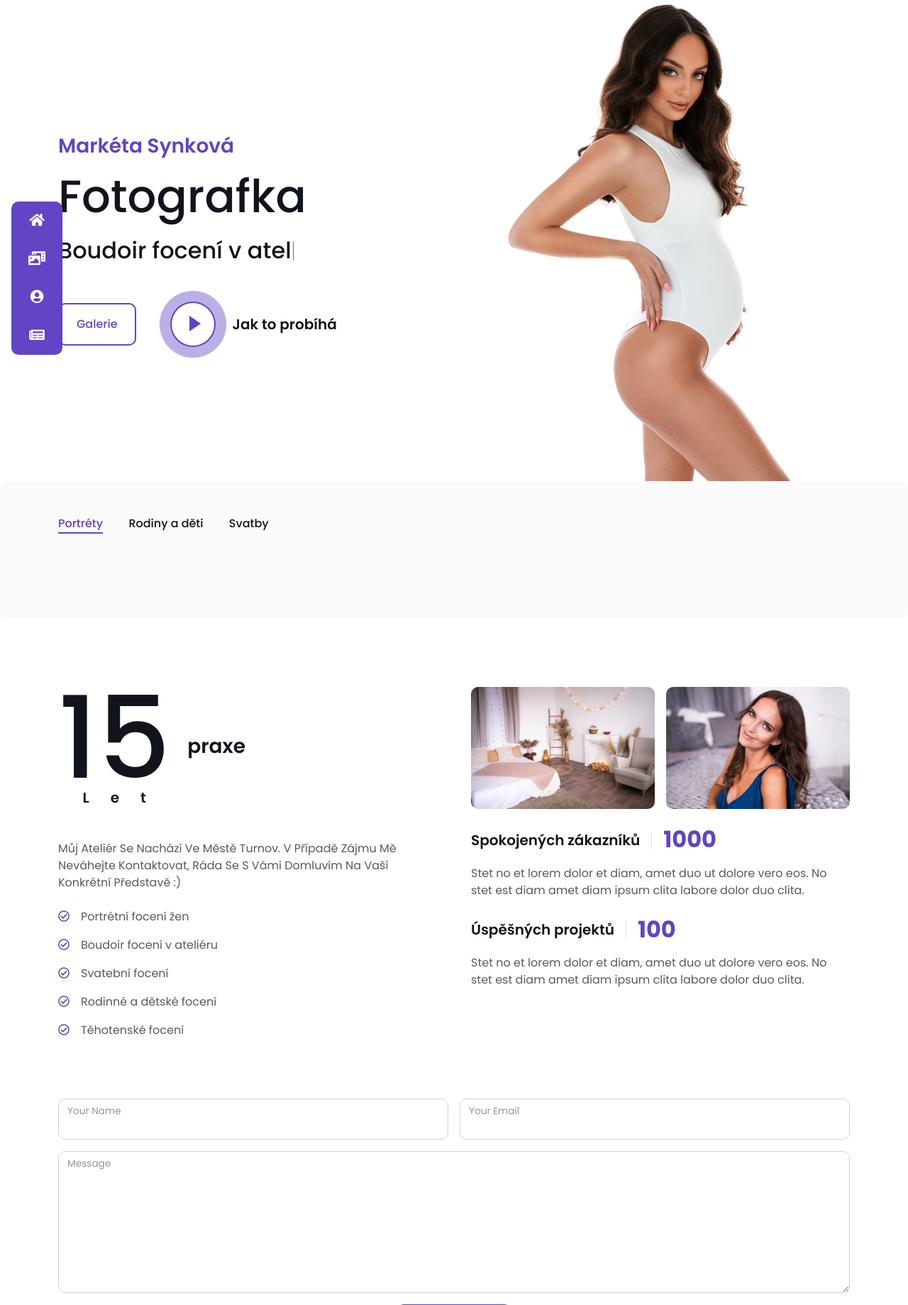
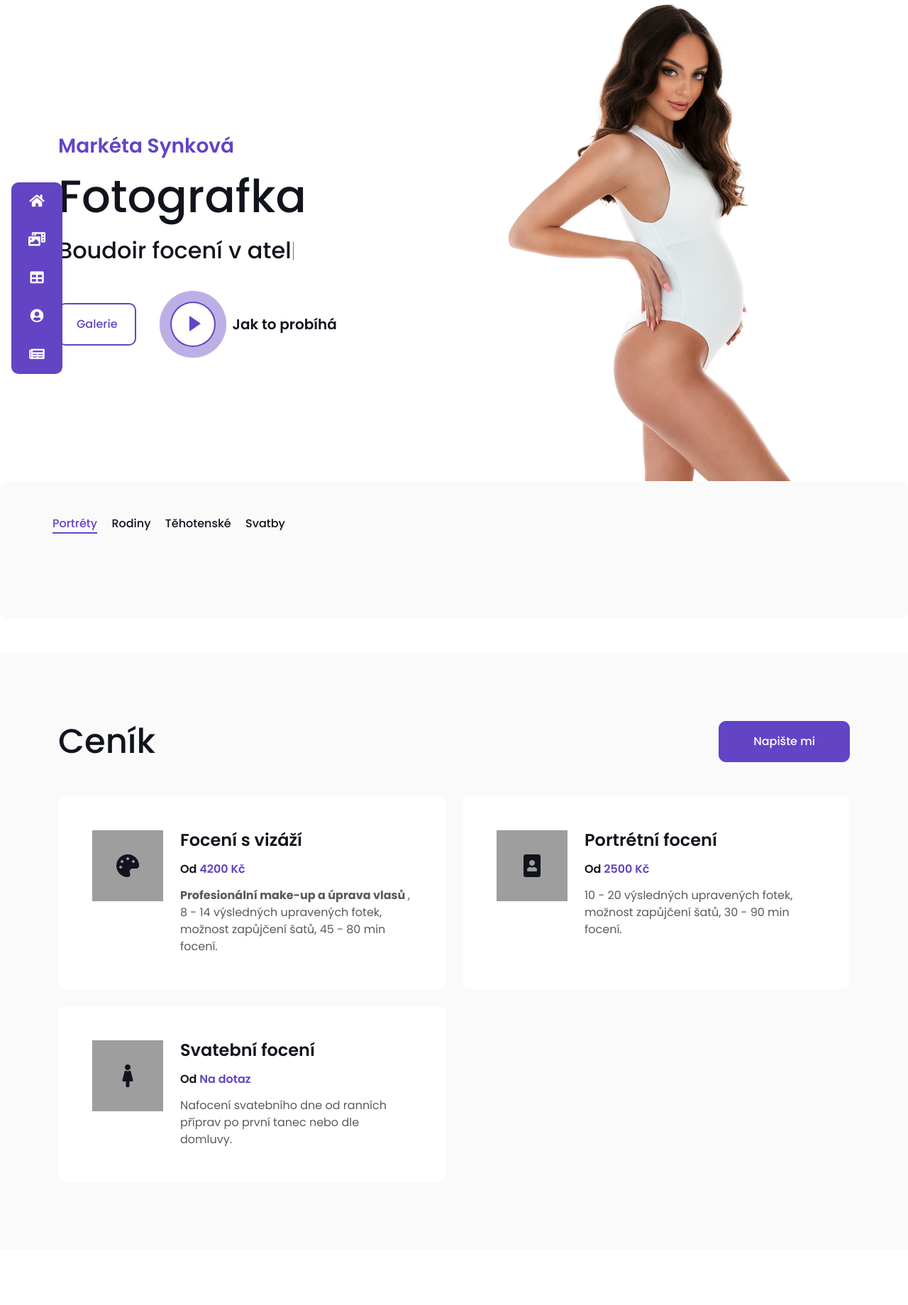
Before and after one commit to syny-o/kity-django, a Django app: page /my_app in a window 1280 px wide. Shown: the top 1839 px of the page at 71% size. Run offline with Django 5.2, Linux system fonts and the light colour scheme; data that the repository does not hold is empty; some libraries are stand-ins or nearby versions; grey boxes are pictures that could not be loaded.

Commit message:
added cenik section

```diff
--- a/my_app/templates/gallery.html
+++ b/my_app/templates/gallery.html
@@ -9,9 +9,10 @@
             </div> {% endcomment %}
             <div class="col-lg-12 text-lg-start">
                 <ul class="list-inline mx-n3 mb-0" id="portfolio-flters">
-                    <li class="mx-3 active" data-filter=".portrait">Portréty</li>
-                    <li class="mx-3" data-filter=".first">Rodiny a děti</li>
-                    <li class="mx-3" data-filter=".third">Svatby</li>
+                    <li class="mx-2 active" data-filter=".portrait">Portréty</li>
+                    <li class="mx-2" data-filter=".first">Rodiny</li>
+                    <li class="mx-2" data-filter=".third">Těhotenské</li>
+                    <li class="mx-2" data-filter=".fourth">Svatby</li>
                 </ul>
             </div>
         </div>
--- a/my_app/templates/home.html
+++ b/my_app/templates/home.html
@@ -55,6 +55,8 @@
 
     {% include 'gallery.html' %}
 
+    {% include 'services.html' %}
+
     {% include 'about.html' %}
 
     {% include 'contact.html' %}
--- a/my_app/templates/navbar.html
+++ b/my_app/templates/navbar.html
@@ -3,11 +3,11 @@
       <div id="mainNav">
         <ul class="list-unstyled rounded ms-2">
           <li><a class="vlink rounded border-0" href="#home"><i class="fas fa-home"></i> <span>Home</span></a></li>
-          {% comment %} <li><a class="vlink rounded" href="#about"><i class="fas fa-th"></i> <span>Portfolio</span></a></li> {% endcomment %}
           <li><a class="vlink rounded" href="#project"><i class="fas fa-photo-video"></i> <span>Galerie</span></a></li>
+          <li><a class="vlink rounded" href="#service"><i class="fas fa-table"></i> <span>Ceník</span></a></li>
           {% comment %} <li><a class="vlink rounded" href="#"><i class="fas fa-headset"></i> <span>Call Us</span></a></li> {% endcomment %}
           {% comment %} <li><a class="vlink rounded" href="#"><i class="far fa-calendar-alt"></i> <span>Schedule</span></a></li> {% endcomment %}
-          <li><a class="vlink rounded" href="#about"><i class="fas fa-user-circle"></i> <span>O mě</span></a></li>
+          <li><a class="vlink rounded" href="#about"><i class="fas fa-user-circle"></i> <span>O mně</span></a></li>
           <li><a class="vlink rounded" href="#contact"><i class="fas fa-newspaper"></i> <span>Kontakt</span></a></li>
         </ul>
       </div>
--- /dev/null
+++ b/my_app/templates/services.html
@@ -0,0 +1,52 @@
+    <!-- Service Start -->
+    <div class="container-fluid bg-light my-5 py-6" id="service">
+        <div class="container">
+            <div class="row g-5 mb-5 wow fadeInUp" data-wow-delay="0.1s">
+                <div class="col-lg-6">
+                    <h1 class="display-5 mb-0">Ceník</h1>
+                </div>
+                <div class="col-lg-6 text-lg-end">
+                    <a class="btn btn-primary py-3 px-5" href="#contact">Napište mi</a>
+                </div>
+            </div>
+            <div class="row g-4">
+                <div class="col-lg-6 wow fadeInUp" data-wow-delay="0.1s">
+                    <div class="service-item d-flex flex-column flex-sm-row bg-white rounded h-100 p-4 p-lg-5">
+                        <div class="bg-icon flex-shrink-0 mb-3">
+                            <i class="fa fa-palette fa-2x text-dark"></i>
+                        </div>
+                        <div class="ms-sm-4">
+                            <h4 class="mb-3">Focení s vizáží</h4>
+                            <h6 class="mb-3">Od <span class="text-primary">4200 Kč</span></h6>
+                            <span><strong>Profesionální make-up a úprava vlasů </strong>, 8 - 14 výsledných upravených fotek, možnost zapůjčení šatů, 45 - 80 min focení.</span>
+                        </div>
+                    </div>
+                </div>
+                <div class="col-lg-6 wow fadeInUp" data-wow-delay="0.3s">
+                    <div class="service-item d-flex flex-column flex-sm-row bg-white rounded h-100 p-4 p-lg-5">
+                        <div class="bg-icon flex-shrink-0 mb-3">
+                            <i class="fa fa-portrait fa-2x text-dark"></i>
+                        </div>
+                        <div class="ms-sm-4">
+                            <h4 class="mb-3">Portrétní focení</h4>
+                            <h6 class="mb-3">Od <span class="text-primary">2500 Kč</span></h6>
+                            <span>10 - 20 výsledných upravených fotek, možnost zapůjčení šatů, 30 - 90 min focení.</span>
+                        </div>
+                    </div>
+                </div>
+                <div class="col-lg-6 wow fadeInUp" data-wow-delay="0.1s">
+                    <div class="service-item d-flex flex-column flex-sm-row bg-white rounded h-100 p-4 p-lg-5">
+                        <div class="bg-icon flex-shrink-0 mb-3">
+                            <i class="fa fa-female fa-2x text-dark"></i>
+                        </div>
+                        <div class="ms-sm-4">
+                            <h4 class="mb-3">Svatební focení</h4>
+                            <h6 class="mb-3">Od <span class="text-primary">Na dotaz</span></h6>
+                            <span>Nafocení svatebního dne od ranních příprav po první tanec nebo dle domluvy.</span>
+                        </div>
+                    </div>
+                </div>
+            </div>
+        </div>
+    </div>
+    <!-- Service End -->
```
